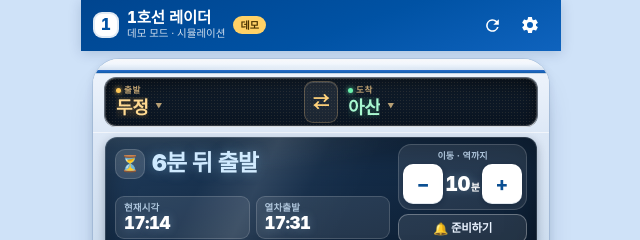
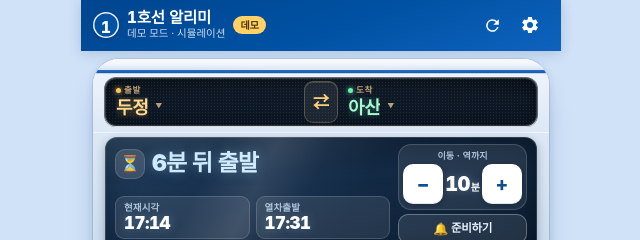
Before and after one commit to utaegram/subway-1-radar, a plain HTML site: page index.html in a window 1280 px wide. Shown: the top 240 px of the page, 319-959 px from the left. Drawn offline with Linux system fonts and the light colour scheme.

Commit message:
브랜드명 '1호선 알리미'로 변경, 1호선 배지를 파란 원 + 흰 숫자로 교체 (sw v6)

```diff
--- a/app.js
+++ b/app.js
@@ -1,5 +1,5 @@
 /* ============================================================
-   1호선 레이더 · app.js
+   1호선 알리미 · app.js
    - 출발역 → 도착역을 고르면 노선 그래프(stations.js)로 진행 방향과
      경로를 정하고, 그 종착역이 도착역까지 실제로 닿는 열차만 판정한다.
      예) 두정 → 아산 : 천안행은 천안에서 끝나므로 제외, 신창행만 표시
--- a/index.html
+++ b/index.html
@@ -6,7 +6,8 @@
 <meta name="theme-color" content="#0052A4">
 <meta name="theme-color" media="(prefers-color-scheme: dark)" content="#1C74C9">
 <meta name="description" content="수도권 전철 1호선 출발역·도착역을 고르면 지금 나갈 시각과 출발 벨소리까지 알려 주는 앱">
-<title>1호선 레이더</title>
+<title>1호선 알리미</title>
+<meta name="apple-mobile-web-app-title" content="1호선 알리미">
 <link rel="manifest" href="manifest.json">
 <link rel="apple-touch-icon" href="icons/icon-192.png">
 <link rel="icon" href="icons/icon-192.png">
@@ -17,9 +18,9 @@
 
   <header class="app-bar">
     <div class="brand">
-      <span class="line-chip" aria-hidden="true">1</span>
+      <span class="line-chip" aria-hidden="true"><span class="lc-num">1</span></span>
       <div class="brand-text">
-        <h1>1호선 레이더</h1>
+        <h1>1호선 알리미</h1>
         <p id="modeText">데모 모드 · 시뮬레이션</p>
       </div>
       <span id="modeBadge" class="badge badge-demo">데모</span>
--- a/stations.js
+++ b/stations.js
@@ -1,5 +1,5 @@
 /* ============================================================
-   1호선 레이더 · 역/구간 데이터
+   1호선 알리미 · 역/구간 데이터
    - 수도권 전철 1호선(경부·경인·장항선) 역 순서와 인접 역 평균 소요시간(분)
    - 코레일 구간은 도착 API의 barvlDt(초)가 비어 오는 경우가 많아,
      arvlMsg2("[2]번째 전역 (성환)")나 실시간 위치(statnNm)만으로
--- a/style.css
+++ b/style.css
@@ -1,5 +1,5 @@
 /* ============================================================
-   1호선 레이더 · style.css
+   1호선 알리미 · style.css
    1호선 상징색 #0052A4 기반 모바일 우선 UI
    - 한 화면(390×844)에 기준역·상하행 / 판정+이동시간 /
      열차 위치 / 다가오는 열차가 모두 보이도록 조밀하게 구성
@@ -123,17 +123,29 @@ button { font: inherit; color: inherit; }
 
 .brand { display: flex; align-items: center; gap: 8px; flex: 1; min-width: 0; }
 
+/* 1호선 노선 배지: 파란 원(#0052A4) + 흰 숫자 1, 정중앙 정렬 */
 .line-chip {
   flex: none;
   width: 26px; height: 26px;
-  border-radius: 9px;
-  background: #fff;
-  color: #0052A4;
+  border-radius: 50%;
+  background: #0052A4;
+  color: #fff;
   font-weight: 800;
   font-size: 16px;
-  display: grid;
-  place-items: center;
-  box-shadow: inset 0 0 0 2px rgba(0, 82, 164, .12);
+  display: flex;
+  align-items: center;
+  justify-content: center;
+  line-height: 1;
+  padding: 0;
+  font-variant-numeric: tabular-nums;
+  box-shadow: inset 0 0 0 1.5px rgba(255, 255, 255, .9), 0 1px 3px rgba(0, 22, 54, .35);
+}
+
+/* 숫자 1: 글리프 잉크 박스가 원의 정중앙에 오도록 1.5px 하강 보정 */
+.line-chip .lc-num {
+  display: block;
+  line-height: 1;
+  transform: translateY(1.5px);
 }
 
 .brand-text { min-width: 0; }
--- a/sw.js
+++ b/sw.js
@@ -1,7 +1,7 @@
-/* 1호선 레이더 서비스 워커
+/* 1호선 알리미 서비스 워커
    - 앱 껍데기(HTML/CSS/JS/아이콘)는 캐시에서 먼저 응답
    - 서울시 API·프록시 요청은 캐시하지 않고 그대로 네트워크로 보냄 */
-const CACHE = 'subway1-radar-v5';
+const CACHE = 'subway1-radar-v6';
 const SHELL = [
   './',
   './index.html',
--- a/worker.js
+++ b/worker.js
@@ -1,5 +1,5 @@
 /* ============================================================
-   1호선 레이더 · Cloudflare Worker 프록시
+   1호선 알리미 · Cloudflare Worker 프록시
    ------------------------------------------------------------
    왜 필요한가:
      서울시 열린데이터광장 지하철 API는 http://swopenAPI.seoul.go.kr 만 제공합니다.
```
Also changed, not shown: manifest.json, 1 other file.
